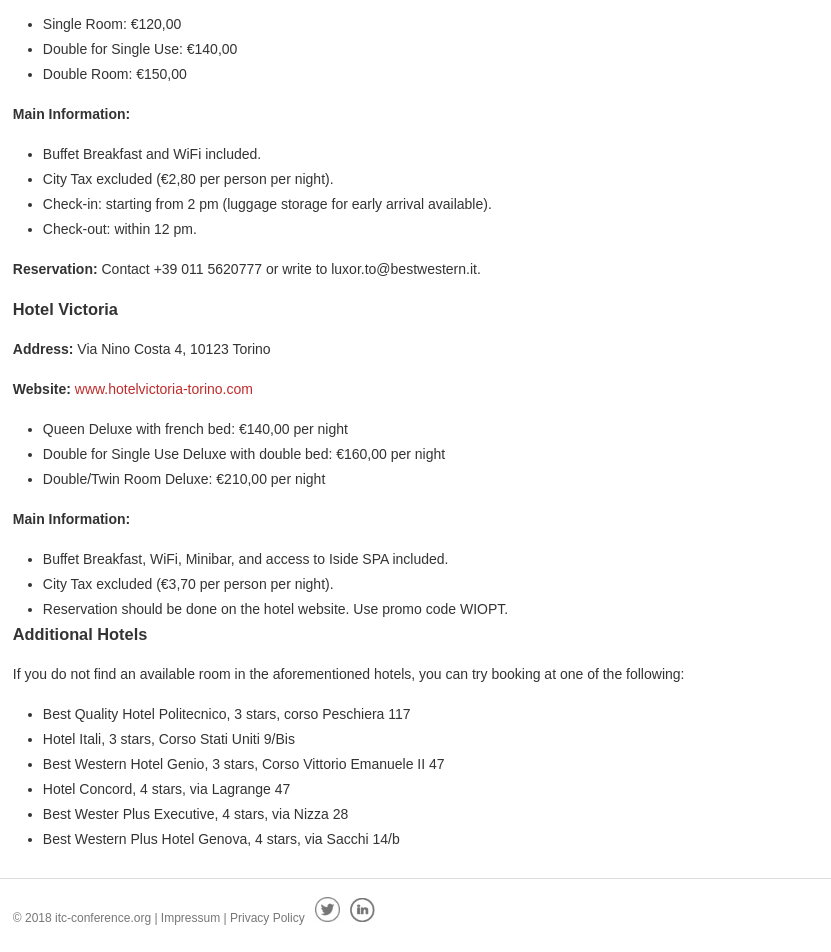
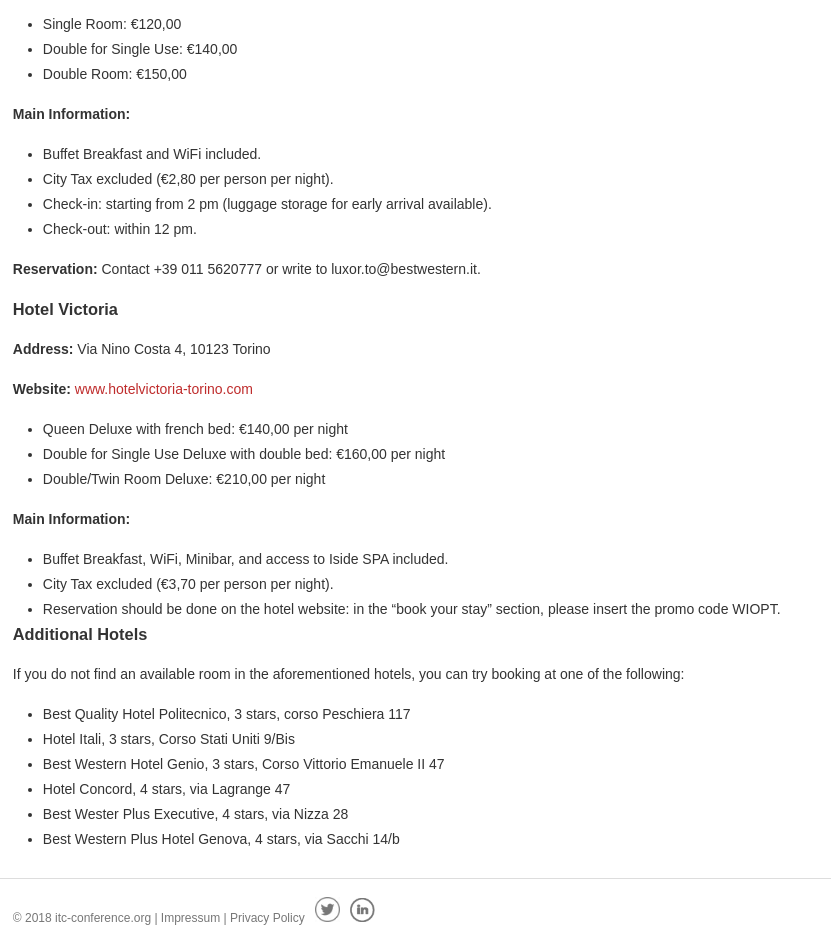
Before and after one commit to ohohlfeld/itc35, a Jekyll site: the page built from venue.md, in a window 1280 px wide. Shown: the part 1207-2159 px from the top of the page, without its empty margins (0-831 px from the left). Built offline with Jekyll 4.4.1, drawn with Linux system fonts in a browser that asks for light colours.

Commit message:
Update venue.md

```diff
--- a/venue.md
+++ b/venue.md
@@ -52,7 +52,7 @@
 **Main Information:**
 - Buffet Breakfast, WiFi, Minibar, and access to Iside SPA included.
 - City Tax excluded (€3,70 per person per night).
-- Reservation should be done on the hotel website. Use promo code WIOPT.
+- Reservation should be done on the hotel website: in the “book your stay” section, please insert the promo code WIOPT.
 
 ### Additional Hotels
 
```
